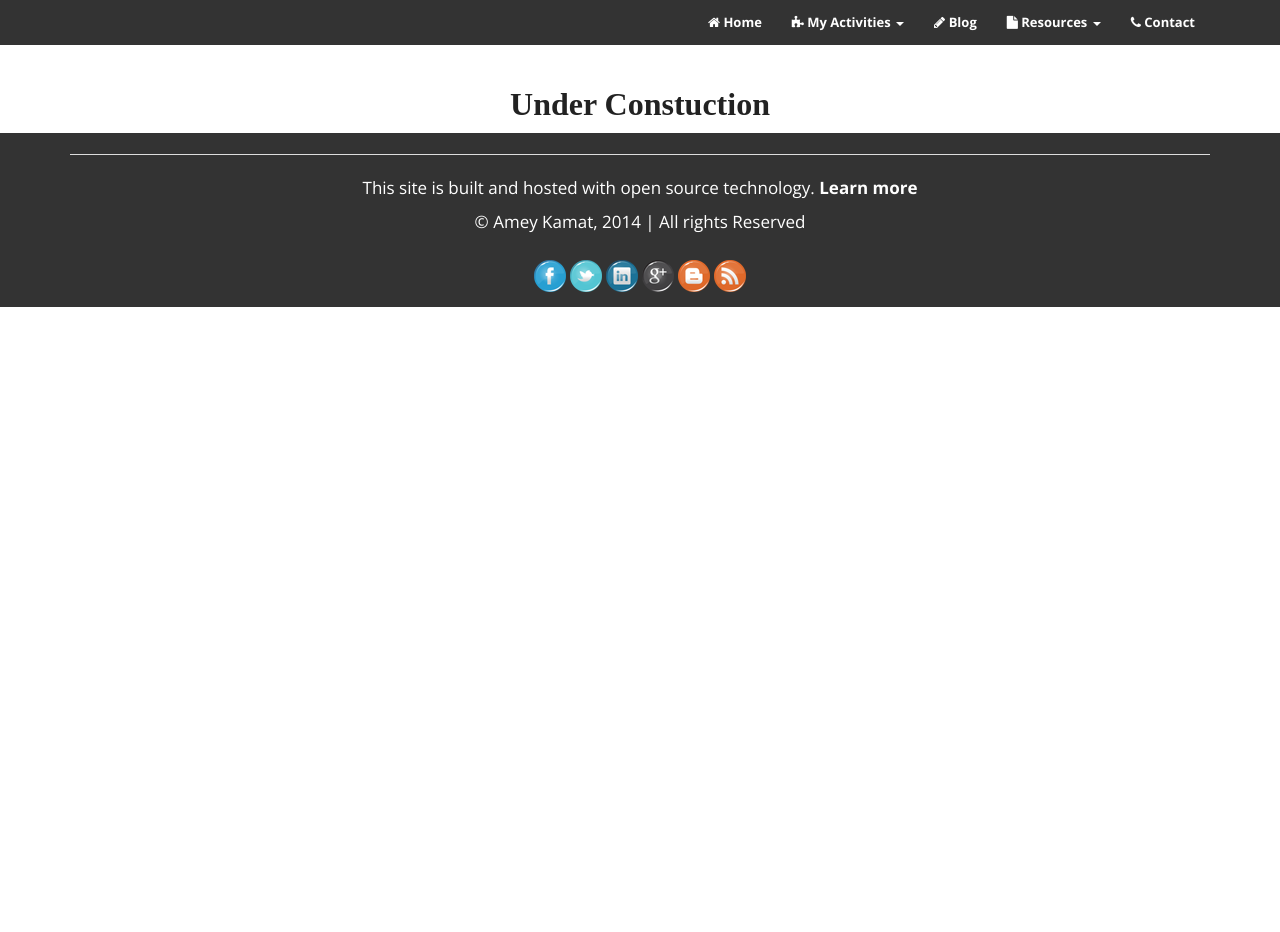
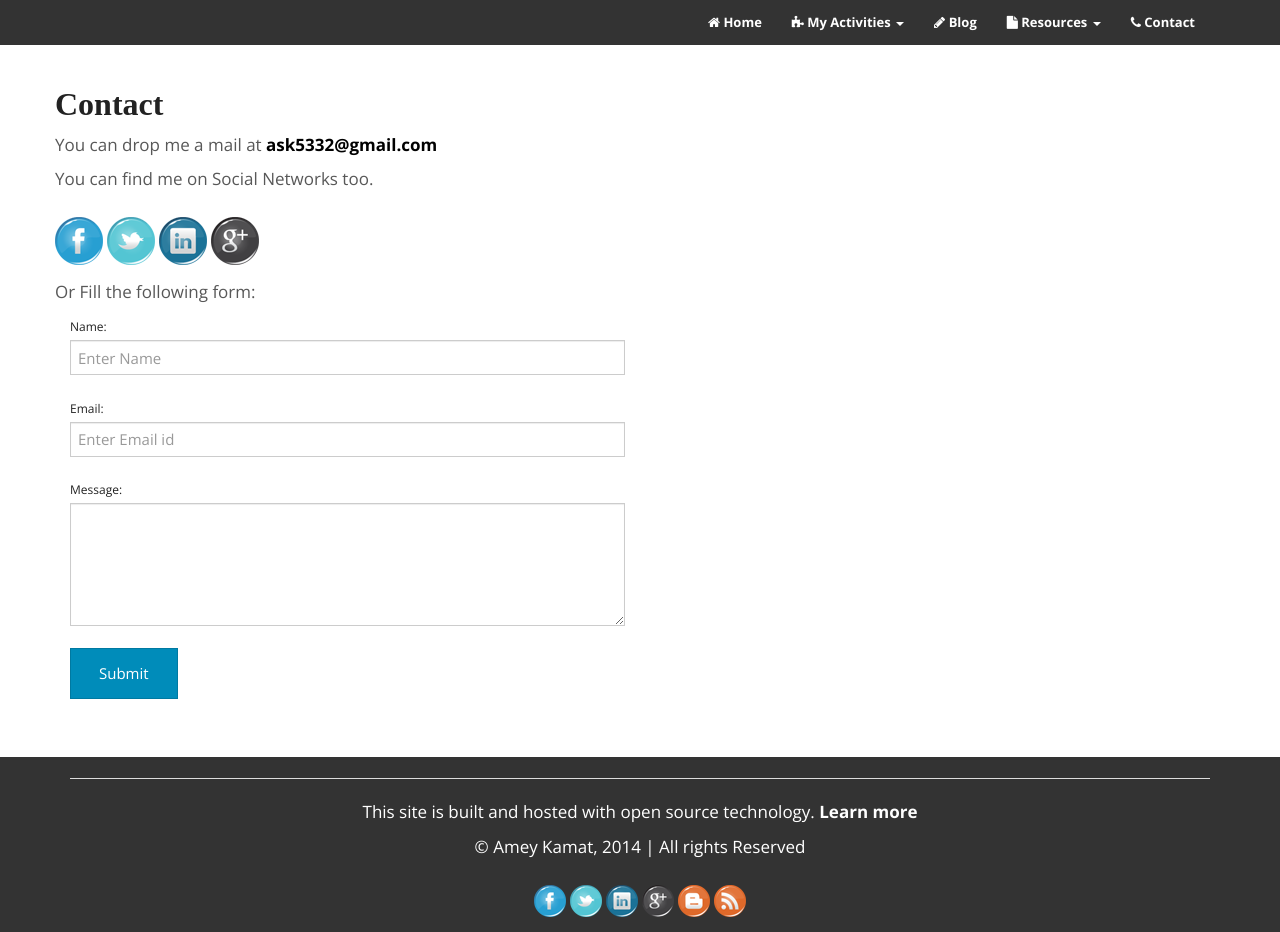
Before and after one commit to AmeyKamat/AmeyKamat.github.io, a Jekyll site: the page built from contact/index.html, in a window 1280 px wide. Built offline with Jekyll 4.4.1, drawn with Linux system fonts in a browser that asks for light colours; nearby versions of some CDN libraries; Markdown is read by kramdown in place of the engine named in the settings; before the commit the page ends 900 px from its top, so only the background shows below that.

Commit message:
Filling in pages

```diff
--- a/_layouts/default.html
+++ b/_layouts/default.html
@@ -24,7 +24,7 @@
 
     </head>
     <body>
-		<div class = "viewport">
+		<div>
 			<nav class="navbar navbar-default" role="navigation">
 				<div class="container">
 					<div class="navbar-header">
@@ -58,7 +58,7 @@
 								</a>
 								<ul class="dropdown-menu">
 									<li><a href="/resources/resume">Resume</a></li>
-									<li><a href="/resoources/external_links">External Links</a></li>
+									<li><a href="/resources/external_links">External Links</a></li>
 								</ul>
 							</li>
 							<li><a href="/contact"><i class="fa fa-phone"></i>&nbsp;Contact</a></li>
@@ -69,7 +69,20 @@
 
 			{{ content }}
 
-			<div class="footer">
+			<br />
+			<br />
+
+
+
+        <!-- jQuery -->
+        <script src="https://ajax.googleapis.com/ajax/libs/jquery/1.11.1/jquery.min.js"></script>
+
+        <!-- Bootstrap js -->
+        <script src="/content/lib/bootstrap/js/bootstrap.min.js"></script>
+
+
+    </body>
+    <div class="footer">
 				<div class = "container">
 					<hr />
 					<p class="text-center">This site is built and hosted with open source technology. <a href="/website_tools">Learn more</a></p>
@@ -85,13 +98,4 @@
 				</div>
 			</div>
 		</div>
-
-        <!-- jQuery -->
-        <script src="https://ajax.googleapis.com/ajax/libs/jquery/1.11.1/jquery.min.js"></script>
-
-        <!-- Bootstrap js -->
-        <script src="/content/lib/bootstrap/js/bootstrap.min.js"></script>
-
-
-    </body>
 </html>
--- a/contact/index.html
+++ b/contact/index.html
@@ -1,9 +1,38 @@
 ---
 layout: default
-title: Under Construction
+title: Contact
 ---
 
 <div class="container">
-	<h2 class="text-center">
-		Under Constuction
+	<div class="row">
+		<h2>
+			Contact
+		</h2>
+		<p>
+			You can drop me a mail at <a href="milto:ask5332@gmail.com">ask5332@gmail.com</a>
+		</p>
+		<p>
+			You can find me on Social Networks too.
+		</p>
+		<div class="row social-media">
+			<a href="http://www.facebook.com/ameyskamat"><img src="/content/img/fb.png" alt="Facebook" /></a>
+			<a href="http://twitter.com/kamat_amey"><img src="/content/img/twitter.png" alt="Twitter" /></a>
+			<a href="http://www.linkedin.com/in/ameykamat"><img src="/content/img/linkedin.png" alt="LinkedIn" /></a>
+			<a href="https://plus.google.com/+ameykamat"><img src="/content/img/gplus.png" alt="Google+" /></a>
+		</div>
+		<p>
+			Or Fill the following form:
+		</p>
+		<form action="mailto:ask5332@gmail.com?subject=Site Feedback" role="form" method="post" enctype="text/plain">
+			<div class="form-group col-md-6">
+				<label for="name">Name:</label>
+				<input type="text" class="form-control" id="name" placeholder="Enter Name" /><br />
+				<label for="email">Email:</label>
+				<input type="email" class="form-control" id="email" placeholder="Enter Email id" /><br />
+				<label for="message">Message:</label>
+				<textarea class="form-control" id="message" rows="5"></textarea><br />
+				<button type="submit" class="btn btn-primary">Submit</button>
+			</div>
+		</form>
+	</div>
 </div>
--- a/content/css/main.css
+++ b/content/css/main.css
@@ -1,6 +1,10 @@
 h2{
 	font-weight: bold;
 	font-family: Times New Roman;
+}
+
+h4{
+	font-weight: bold;
 }
 
 p{
@@ -11,10 +15,6 @@ p{
 ul.body-list{
 	font-size: 17px;
 	color: #585858;
-}
-
-.viewport{
-	height: 100vh;
 }
 
 a:link{
```
Also changed, not shown: other parts of _layouts/default.html (+1 -1 lines), my_activities/academics/index.html (+28 -3 lines), my_activities/achievements/index.html (+15 -3 lines), my_activities/projects_and_experience/index.html (added, +64 -0 lines), resources/external_links/index.html (+15 -4 lines), content/img/connectree.png (added), content/img/psl.png (added).
